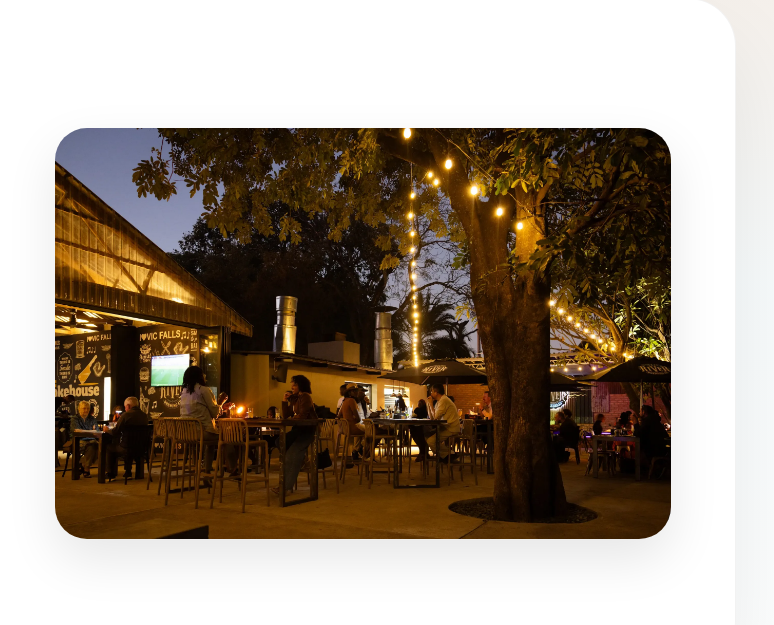
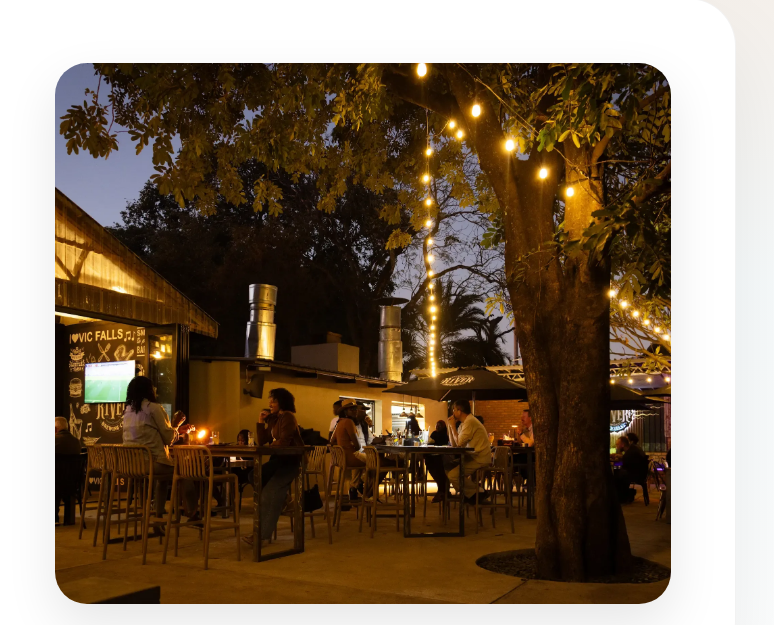
Before and after one commit to Methembe11/Smoke-House-Website-Redesign, a plain HTML site: page index.html in a window 1280 px wide. Shown: the part 149-774 px from the top of the page, 506-1280 px from the left. Drawn offline with nearby package versions, Linux system fonts and the light colour scheme.

Commit message:
Hero image: fill full grid height, remove max-width constraint

```diff
--- a/style.css
+++ b/style.css
@@ -577,11 +577,12 @@ main {
     justify-content: center;
     align-items: center;
     position: relative;
+    min-height: 480px;
 }
 
 .hero-visual-frame {
     width: 100%;
-    max-width: 720px;
+    height: 100%;
     border-radius: 32px;
     overflow: hidden;
     box-shadow: 0 20px 50px rgba(0, 0, 0, 0.1);
```
